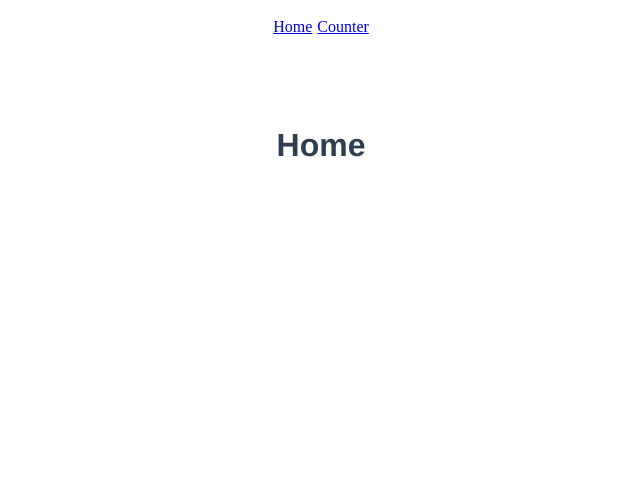
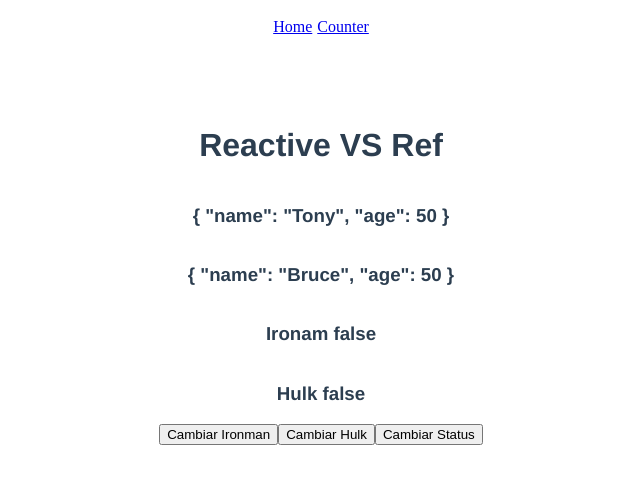
Before and after one commit to jorgejimenez98/vue-composition-api-resume, a Vue app: page / in a window 1280 px wide. Shown: the top 484 px of the page, without its empty margins (319-959 px from the left). Built offline with nearby package versions, Linux system fonts and the light colour scheme.

Commit message:
feat(home): show ref vs reactive

```diff
--- a/src/views/Home.vue
+++ b/src/views/Home.vue
@@ -1,13 +1,56 @@
 <template>
-    <h1>Home</h1>
+  <h1>Reactive VS Ref</h1>
+
+  <h3>{{ ironman }}</h3>
+  <h3>{{ hulk }}</h3>
+
+  <h3>Ironam {{ ironamIsAlive }}</h3>
+  <h3>Hulk {{ hulkIsAlive }}</h3>
+
+  <div>
+    <button @click="changeIronman">Cambiar Ironman</button>
+    <button @click="changeHulk">Cambiar Hulk</button>
+    <button @click="changeStatus">Cambiar Status</button>
+  </div>
 </template>
 
 <script>
-    export default {
-        name: 'home-view'
-    }
+import { ref, reactive } from "vue";
+
+export default {
+  name: "home-view",
+  setup() {
+    const ironman = ref({ name: "Tony", age: 50 });
+    const hulk = reactive({ name: "Bruce", age: 50 });
+
+    // Reactive is only for numbers and strings, is read-only
+    const ironamIsAlive = reactive(false);
+    const hulkIsAlive = ref(false);
+
+    const changeStatus = () => {
+      hulkIsAlive.value = !hulkIsAlive.value;
+    };
+
+    return {
+      ironman,
+      hulk,
+
+      ironamIsAlive,
+      hulkIsAlive,
+
+      changeStatus,
+      changeIronman: () => {
+        ironman.value.name = "Tony Stark";
+        ironman.value.age = 55;
+      },
+
+      changeHulk: () => {
+        hulk.name = "Bruce Banner";
+        hulk.age = 55;
+      },
+    };
+  },
+};
 </script>
 
-<style lang="scss" scoped>
-
-</style>
+<style lang="scss" scoped></style>
```
